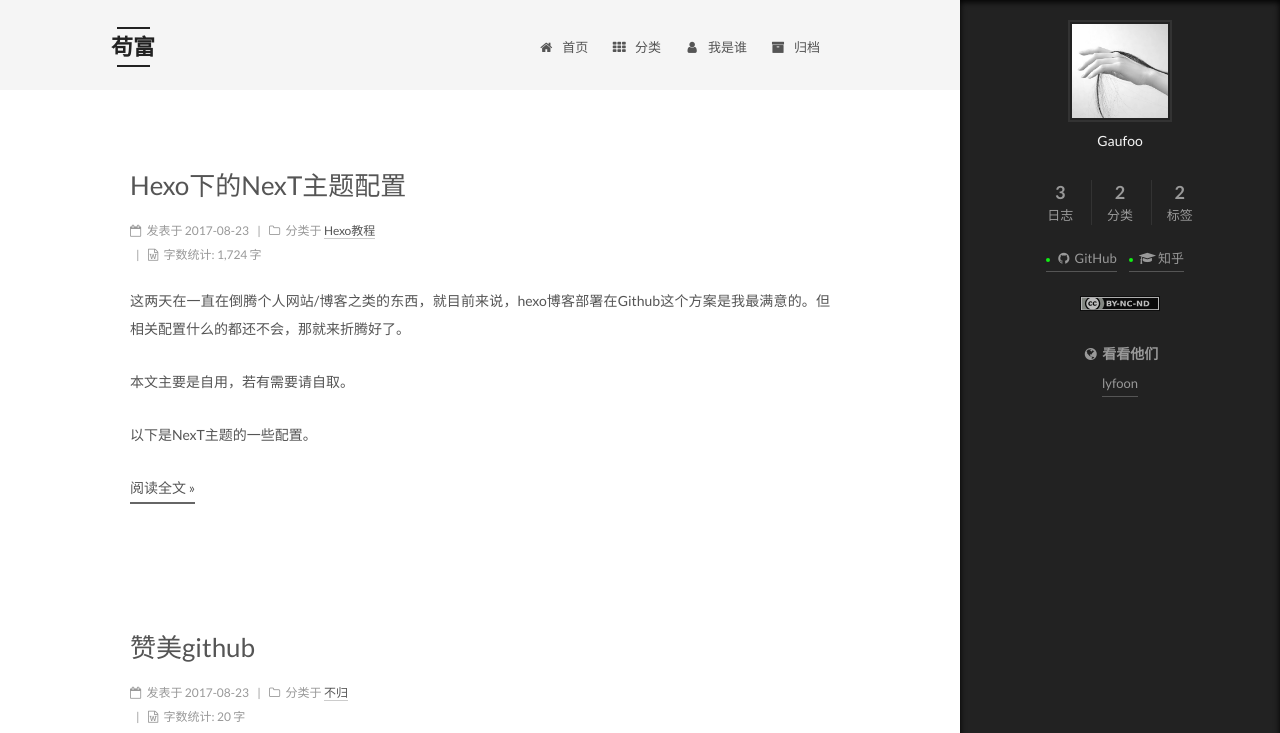
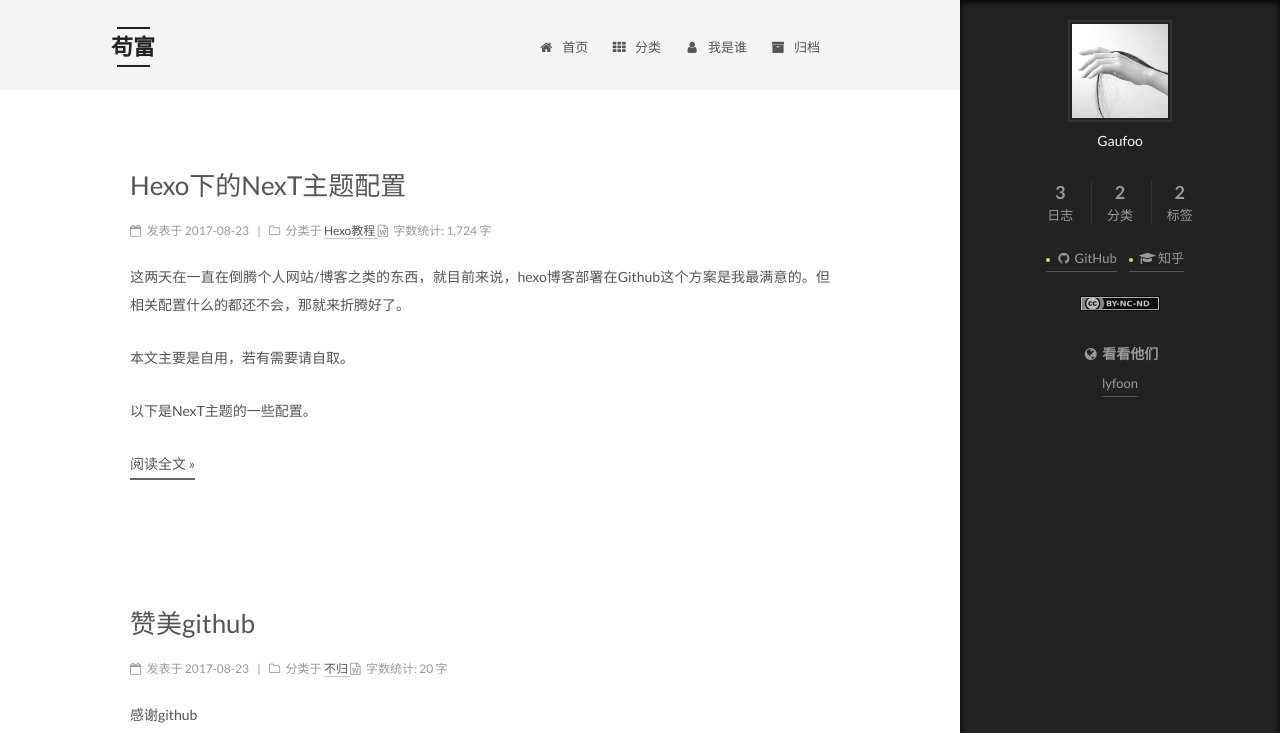
Before and after one commit to ZhongZC/ZhongZC, a plain HTML site: page index.html in a window 1280 px wide. Both pictures are taken after a click on the element 1238 px from the left and 743 px from the top of the page. Shown: the top 733 px of the page. Drawn offline with Linux system fonts and the light colour scheme.

Commit message:
Site updated: 2017-08-24 04:08:45

```diff
--- a/css/main.css
+++ b/css/main.css
@@ -1493,6 +1493,9 @@ pre .javascript .function {
   font-size: 14px;
   margin-top: 2px;
 }
+.post-wordcount {
+  display: inline-block;
+}
 .post-meta-divider {
   margin: 0 0.5em;
 }
@@ -1802,7 +1805,7 @@ pre .javascript .function {
   width: 4px;
   height: 4px;
   border-radius: 50%;
-  background: #11ee14;
+  background: #d7d96f;
 }
 .links-of-blogroll {
   font-size: 13px;
--- a/index.html
+++ b/index.html
@@ -346,8 +346,6 @@
             <div class="post-wordcount">
 
 
-                  <span class="post-meta-divider">|</span>
-
                 <span class="post-meta-item-icon">
                   <i class="fa fa-file-word-o"></i>
                 </span>
@@ -515,8 +513,6 @@
             <div class="post-wordcount">
 
 
-                  <span class="post-meta-divider">|</span>
-
                 <span class="post-meta-item-icon">
                   <i class="fa fa-file-word-o"></i>
                 </span>
@@ -683,8 +679,6 @@
 
             <div class="post-wordcount">
 
-
-                  <span class="post-meta-divider">|</span>
 
                 <span class="post-meta-item-icon">
                   <i class="fa fa-file-word-o"></i>
```
Also changed, not shown: 2017/08/23/Hexo下的NexT主题配置/index.html (+0 -2 lines), 2017/08/23/My-New-Post/index.html (+0 -2 lines), 2017/08/23/赞美github/index.html (+0 -2 lines).
